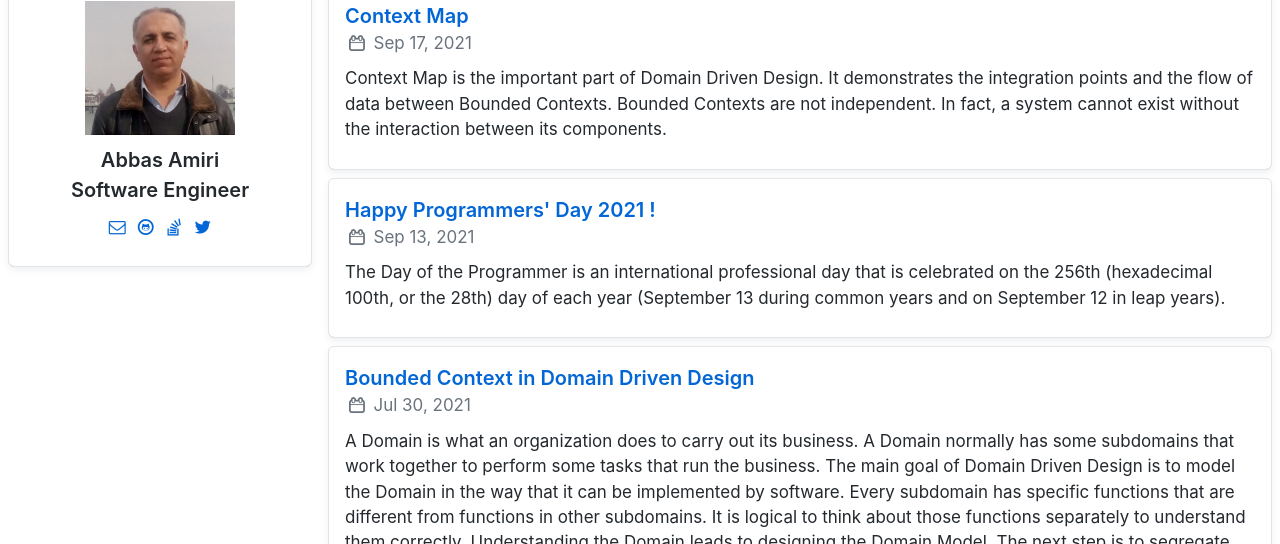
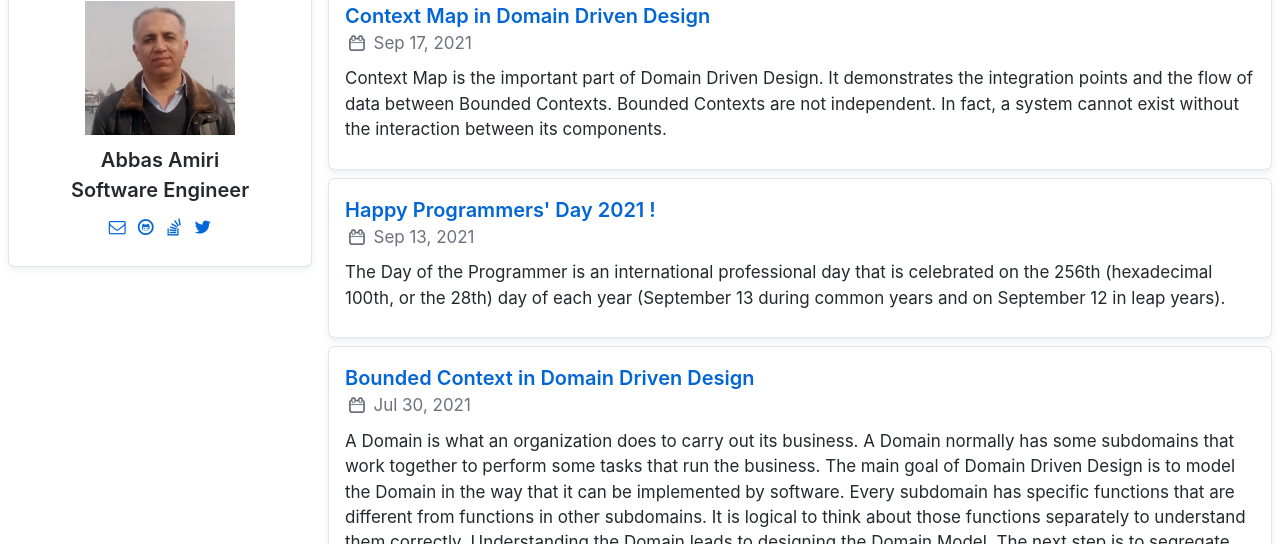
Before and after one commit to abbasamiri/abbasamiri.github.io, a Jekyll site: the page built from index.html, in a window 1280 px wide and 900 px high, cut to the strip 356-900 px from the top of the window. Built offline with Jekyll 4.4.1, drawn with Linux system fonts in a browser that asks for light colours; the list of posts is cut into pages by our own code.

Commit message:
Change the title

```diff
--- a/_posts/2021-09-17-context-map.md
+++ b/_posts/2021-09-17-context-map.md
@@ -1,6 +1,6 @@
 ---
 layout: post
-title:  "Context Map"
+title:  "Context Map in Domain Driven Design"
 date:   2021-09-17
 comments_id : "6"
 description: "Context Map is the important part of Domain Driven Design. It demonstrates the integration points and the flow of data between Bounded Contexts. Bounded Contexts are not independent. In fact, a system cannot exist without the interaction between its components."
```
